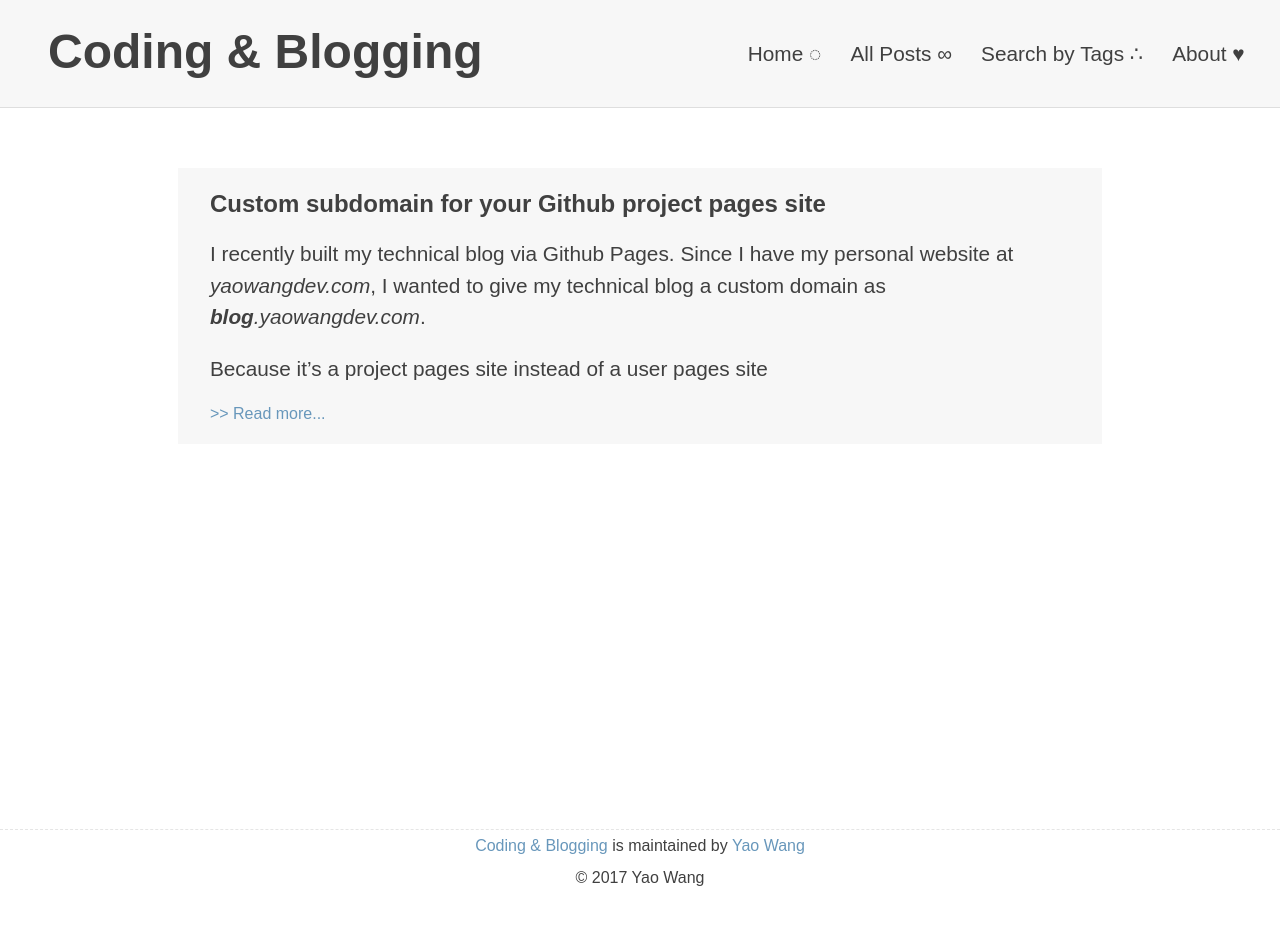
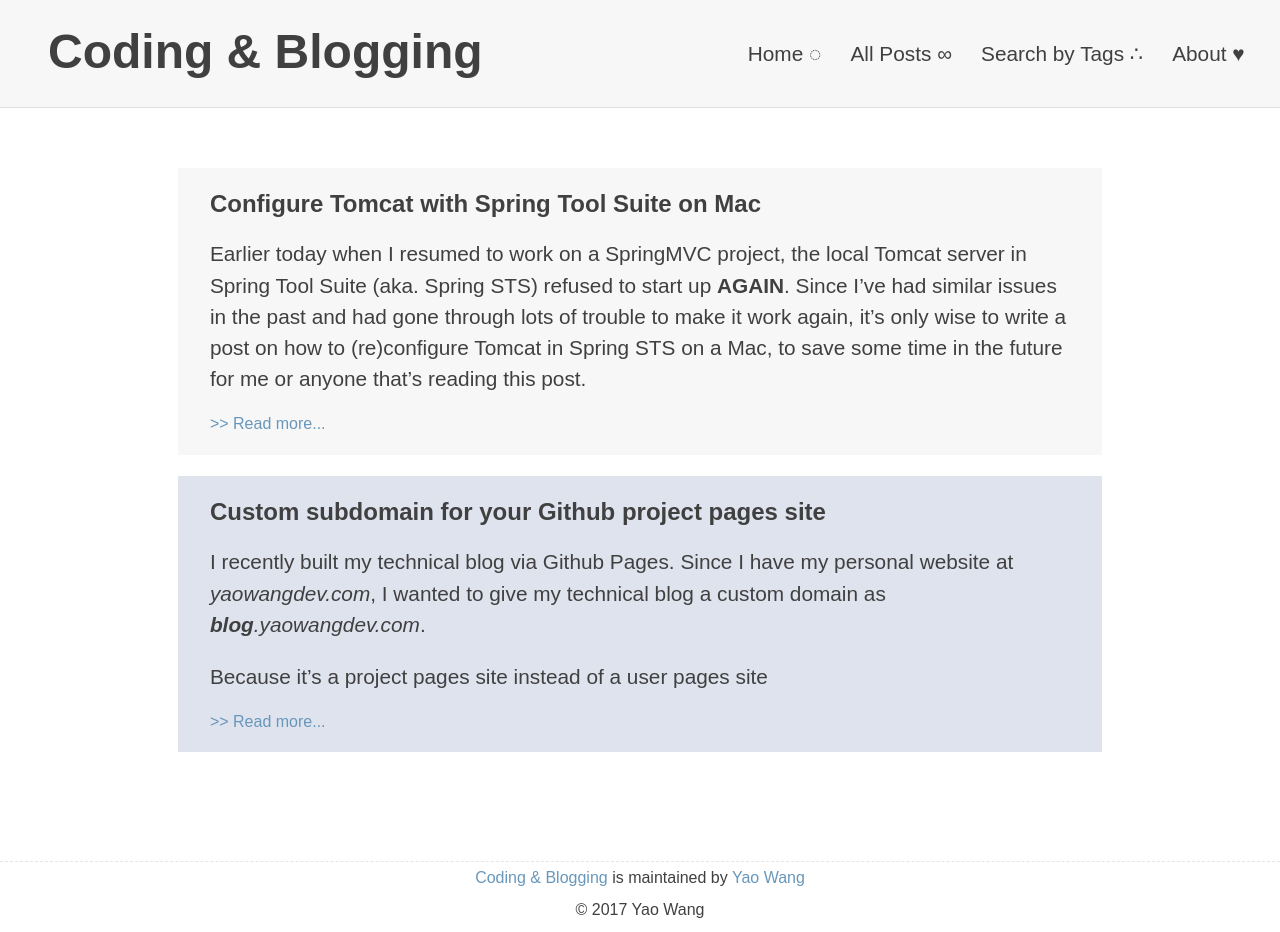
Before and after one commit to superyaooo/Blog, a Jekyll site: the page built from allposts.html, in a window 1280 px wide. Built offline with Jekyll 4.4.1, drawn with Linux system fonts in a browser that asks for light colours; nearby versions of some CDN libraries; before the commit the page ends 900 px from its top, so only the background shows below that.

Commit message:
write 2nd post; adjust list styles

```diff
--- /dev/null
+++ b/_posts/2017-07-30-configure-tomcat-in-sts.md
@@ -0,0 +1,28 @@
+---
+layout: post
+title: Configure Tomcat with Spring Tool Suite on Mac
+tags: [tomcat, spring tool suite]
+---
+
+Earlier today when I resumed to work on a SpringMVC project, the local Tomcat server in Spring Tool Suite (aka. Spring STS) refused to start up <strong>AGAIN</strong>. Since I've had similar issues in the past and had gone through lots of trouble to make it work again, it's only wise to write a post on how to (re)configure Tomcat in Spring STS on a Mac, to save some time in the future for me or anyone that's reading this post. <!--more-->
+
+Let's get started:
+1. If you already have a Tomcat server configured that stopped working all a sudden in Spring STS, delete the old server. Your <strong>Servers</strong> tab in STS should look like this - just like when you first started:
+<br />
+![no servers]({{ site.baseurl }}/assets/images/posts/tomcat-sts/no-servers.png)
+2. Click the link to add a new server. Select the Tomcat version you want. Use localhost as the host name, the server name should appear automatically like in the image below:
+<br />
+![add new server]({{ site.baseurl }}/assets/images/posts/tomcat-sts/new-server.png)
+3. (If the <strong>Next</strong> button is clickable to you, skip this step and go to  step 4.) If the server name doesn't auto fill and it won't allow you to fill it in, you probably selected the same version as your previously corrupted server. In this case, restart your computer and STS. If the problem persists, the easiest and hardcore way is to reinstall/re-download STS. Do it and restart your Mac to avoid any weird cache issues.
+4. After selecting the Tomcat version, you will come to this interface to set  your Tomcat Installation Directory. The directory is the path where Tomcat is installed on your machine. Continue to step 5 for details on setting the directory.
+<br />
+![tomcat installation directory]({{ site.baseurl }}/assets/images/posts/tomcat-sts/tomcat-installation-dir.png)
+5. Install Tomcat via Homebrew (see general homebrew instructions [here](https://brew.sh)) if you haven't already. Then find out where Tomcat is installed by `brew ls tomcat` , in my case, the Tomcat installation directory is `/usr/local/Cellar/tomcat/8.5.16_1/libexec` . Go ahead and put down your Tomcat path as shown in step 4 and click <strong>Next</strong>.
+<br />
+![find tomcat]({{ site.baseurl }}/assets/images/posts/tomcat-sts/find-tomcat.png)
+6. Add your project and click <strong>Finish</strong>.
+<br />
+![add project]({{ site.baseurl }}/assets/images/posts/tomcat-sts/add-project.png)
+7. <strong>Et voilà!</strong> You have a running server now.
+<br />
+![running server]({{ site.baseurl }}/assets/images/posts/tomcat-sts/up-running.png)
--- a/assets/css/style.css
+++ b/assets/css/style.css
@@ -54,7 +54,9 @@
 
 .main-content p, .main-content > ul { line-height: 1.5em;}
 
-.main-content > ul { font-size: 1.2em; }
+.main-content > ul, .main-content > ol { font-size: 1.2em; }
+
+.main-content > ul > li, .main-content > ol > li { padding-bottom: 1em;}
 
 footer {
     text-align: center;
```
Also changed, not shown: _posts/2017-07-23-customdoman-githubpages.md (+2 -2 lines), assets/images/posts/customdomain-githubpages/DNSdreamhost.png (renamed from assets/images/posts/DNSdreamhost.png), assets/images/posts/customdomain-githubpages/customdomainwarning.png (renamed from assets/images/posts/customdomainwarning.png), assets/images/posts/tomcat-sts/add-project.png (added), assets/images/posts/tomcat-sts/find-tomcat.png (added), assets/images/posts/tomcat-sts/new-server.png (added), assets/images/posts/tomcat-sts/no-servers.png (added), assets/images/posts/tomcat-sts/tomcat-installation-dir.png (added), assets/images/posts/tomcat-sts/up-running.png (added).
